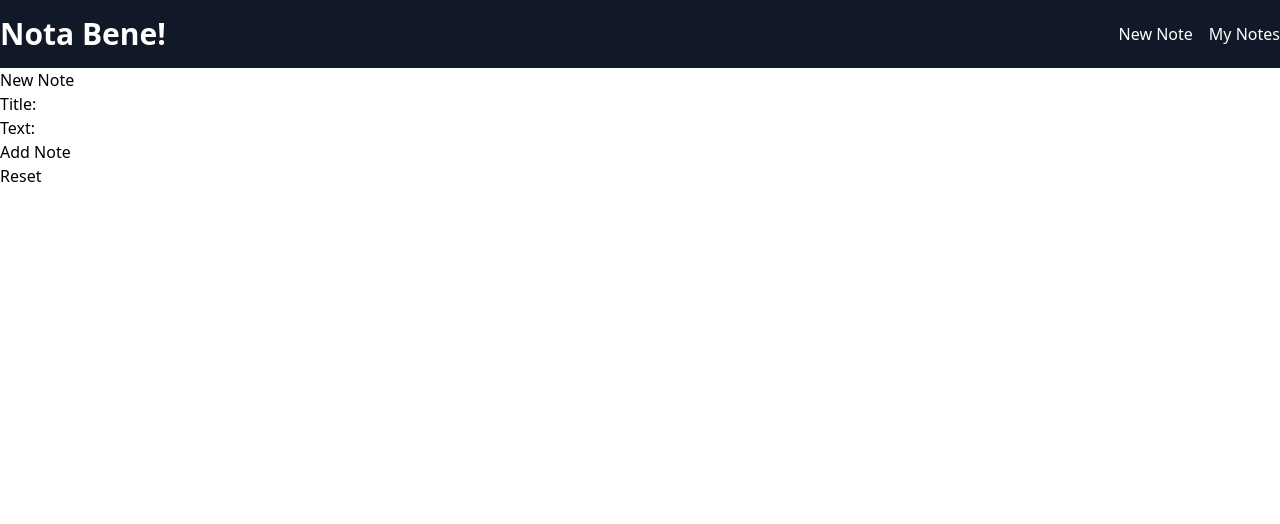
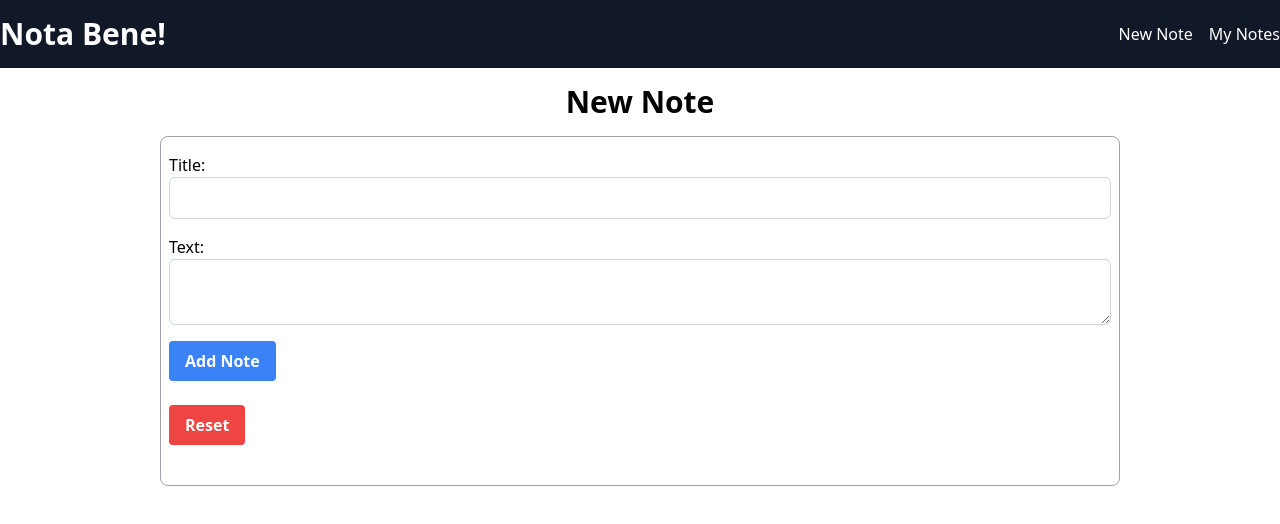
Before and after one commit to seatonct/notaBene, an Angular app: page /add-note in a window 1280 px wide. Shown: the top 524 px of the page. Built offline with nearby package versions, Linux system fonts and the light colour scheme.

Commit message:
did some styling

```diff
--- a/src/app/add-note/add-note.component.html
+++ b/src/app/add-note/add-note.component.html
@@ -1,30 +1,52 @@
-<div class="container">
-  <h2>New Note</h2>
-  <form [formGroup]="addNoteForm" (ngSubmit)="submitNote()">
-    <div>
+<div class="font-bold text-center text-3xl mt-4 mb-4">
+  <h1>New Note</h1>
+</div>
+<div class="flex flex-col items-center">
+  <form
+    class="w-3/4 border border-gray-400 rounded-lg mb-4 py-4 px-2"
+    [formGroup]="addNoteForm"
+    (ngSubmit)="submitNote()"
+  >
+    <div class="mb-4">
       <label for="note-title">
         Title:
-        <input type="text" formControlName="noteTitle" id="note-title" />
+        <input
+          class="block w-full px-4 py-2 rounded-md border border-gray-300 focus:outline-none focus:border-blue-500"
+          type="text"
+          formControlName="noteTitle"
+          id="note-title"
+        />
       </label>
     </div>
-    <div>
+    <div class="mb-4">
       <label for="note-text">
         Text:
-        <input type="text" formControlName="noteText" id="note-text" />
+        <textarea
+          class="block w-full px-4 py-2 rounded-md border border-gray-300 focus:outline-none focus:border-blue-500"
+          type="text"
+          formControlName="noteText"
+          id="note-text"
+        ></textarea>
       </label>
     </div>
-    <div>
+    <div class="mb-6">
       <button
         type="button"
-        class="button"
+        class="bg-blue-500 hover:bg-blue-700 text-white font-bold py-2 px-4 rounded focus:outline-none focus:shadow-outline"
         type="submit"
         [disabled]="!addNoteForm.valid"
       >
         Add Note
       </button>
     </div>
-    <div>
-      <button type="button" (click)="addNoteForm.reset()">Reset</button>
+    <div class="mb-6">
+      <button
+        class="bg-red-500 hover:bg-red-700 text-white font-bold py-2 px-4 rounded focus:outline-none focus:shadow-outline"
+        type="button"
+        (click)="addNoteForm.reset()"
+      >
+        Reset
+      </button>
     </div>
   </form>
 </div>
--- a/src/app/add-note/add-note.component.ts
+++ b/src/app/add-note/add-note.component.ts
@@ -41,7 +41,7 @@ export class AddNoteComponent {
       NOTES.unshift(newNote);
       this.addNoteForm.reset();
 
-      this.router.navigateByUrl('');
+      this.router.navigateByUrl('/');
     }
   }
 }
--- a/src/app/app.component.ts
+++ b/src/app/app.component.ts
@@ -22,14 +22,12 @@ import { RouterModule } from '@angular/router';
   styleUrl: './app.component.css',
 })
 export class AppComponent {
-  title = 'notaBene';
-  name = '';
-
-  showName() {
-    alert(this.name);
-  }
-
-  login() {
-    alert('Welcome!');
-  }
+  // title = 'notaBene';
+  // name = '';
+  // showName() {
+  //   alert(this.name);
+  // }
+  // login() {
+  //   alert('Welcome!');
+  // }
 }
--- a/src/app/notes-list/notes-list.component.html
+++ b/src/app/notes-list/notes-list.component.html
@@ -1,9 +1,14 @@
-<div class="w-4/5 flex justify-center h-screen">
-  <ul class="flex flex-col items-center">
+<div>
+  <h1 class="font-bold text-center text-3xl mt-4">My Notes</h1>
+</div>
+<div class="flex justify-center">
+  <ul class="p-4">
     @for (note of notes; track note.id) {
-    <li class="flex flex-col items-center">
-      <span class="note-title">{{ note.title }}</span>
-      <span class="note-text">{{ note.text }}</span>
+    <li
+      class="border border-gray-400 rounded-lg mb-4 py-4 px-2 flex flex-col items-center"
+    >
+      <span class="font-bold mb-1">{{ note.title }}</span>
+      <span class="ml-2">{{ note.text }}</span>
     </li>
     }
   </ul>
--- a/src/main.ts
+++ b/src/main.ts
@@ -7,7 +7,7 @@ import { NotesListComponent } from './app/notes-list/notes-list.component';
 import { NotFoundComponent } from './app/not-found/not-found.component';
 
 const routes: Routes = [
-  { path: '', title: 'My Notes', component: NotesListComponent },
+  { path: '', component: NotesListComponent },
   { path: 'add-note', title: 'New Note', component: AddNoteComponent },
   { path: '**', title: 'Page Not Found', component: NotFoundComponent },
 ];
```
